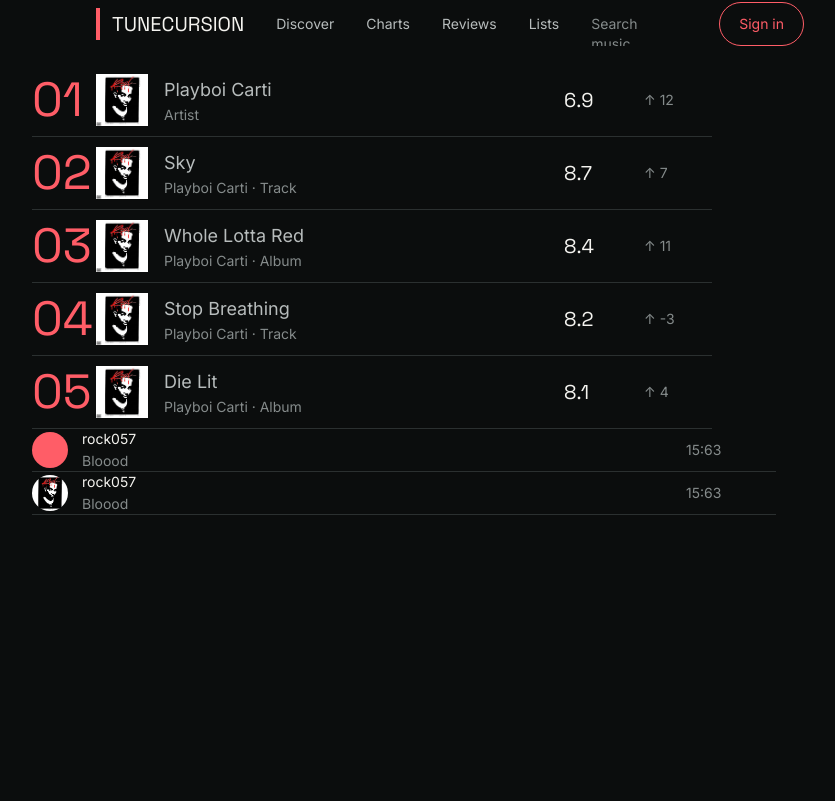
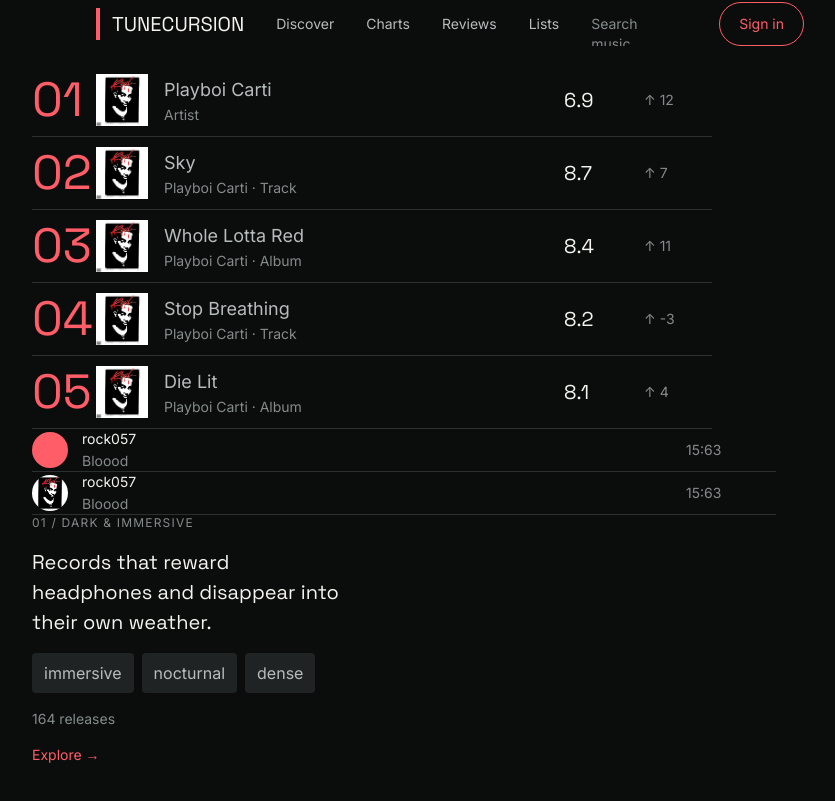
Before and after one commit to holydynamited/tunecursion, a React (Vite) app in the folder client/: page / in a window 1280 px wide. Shown: the part 2934-3735 px from the top of the page, without its empty margins (32-867 px from the left). Before the commit the page ends 3513 px from the top, so only its background shows below. Built offline with nearby package versions, Linux system fonts and the light colour scheme.

Commit message:
feat: add perception path component

```diff
--- a/client/src/app/App.tsx
+++ b/client/src/app/App.tsx
@@ -16,6 +16,7 @@
 import Header from "../shared/ui/Header/Header"
 import RankedMediaRow from "../shared/ui/RankedMediaRow/RankedMediaRow"
 import ActivityRow from "../shared/ui/ActivityRow/ActivityRow"
+import PerceptionPath from "../shared/ui/PerceptionPath/PerceptionPath"
 
 
 import wlr from '../assets/wlr.jpg'
@@ -190,6 +191,14 @@
     <ActivityRow userName="rock057" actionText="Bloood" time="15:63"/>
     <ActivityRow userName="rock057" actionText="Bloood" time="15:63" profilePhoto={wlr}/>
 
+       <PerceptionPath
+        index={1}
+        title="DARK & IMMERSIVE"
+        description="Records that reward headphones and disappear into their own weather."
+        tags={["immersive", "nocturnal", "dense"]}
+        releaseCount={164}
+      />
+
 </div>
 
     </div>
--- /dev/null
+++ b/client/src/shared/ui/PerceptionPath/PerceptionPath.tsx
@@ -0,0 +1,42 @@
+import Tag from "../Tag/Tag"
+
+type Props ={
+    index:number
+    title:string
+    description:string
+    tags: string[]
+    releaseCount: number
+
+}
+
+
+export default function PerceptionPath({index,title, description, tags, releaseCount}:Props){
+
+    return(
+        <div className="inline-flex w-96 flex-col items-start gap-tc-16 pr-tc-28">
+  <div className="w-80 font-body text-tc-12 font-medium leading-tc-16 tracking-widest text-text-muted">
+    {String(index).padStart(2, '0')} / {title}
+  </div>
+
+  <div className="w-80 font-display text-tc-20 font-medium leading-tc-28 text-text-primary">
+    {description}
+  </div>
+
+  <div className="inline-flex w-80 flex-wrap content-center items-center justify-start gap-tc-8">
+    {tags.map(tag => (
+  <Tag key={tag} >  {tag} </Tag>
+    ))}
+
+
+  </div>
+
+  <div className="w-80 font-body text-tc-14 font-normal leading-tc-20 text-text-muted">
+    {releaseCount} releases
+  </div>
+
+  <div className="w-80 font-body text-tc-14 font-medium leading-tc-20 text-accent">
+    Explore →
+  </div>
+</div>
+    )
+}
```
